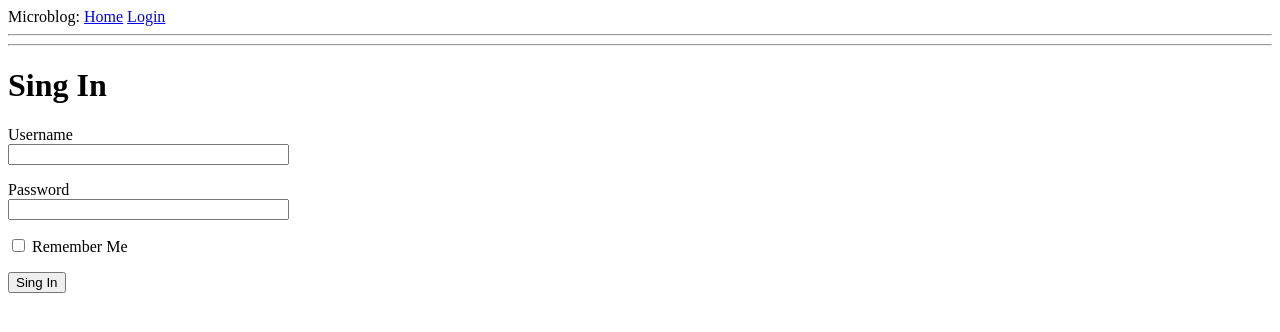
After one commit to th1998c/Microblog, a Flask app: page /login in a window 1280 px wide. The commit adds this page. Shown: the top 332 px of the page. Run offline with Flask 2, Linux system fonts and the light colour scheme.

Commit message:
criado form de login e campos validados

```diff
--- a/app/__init__.py
+++ b/app/__init__.py
@@ -1,5 +1,8 @@
 from flask import Flask
 
+from app.config import Config
+
 app = Flask(__name__)
+app.config.from_object(Config)
 
 from app import routes
--- /dev/null
+++ b/app/config.py
@@ -0,0 +1,5 @@
+import os
+
+
+class Config(object):
+    SECRET_KEY = os.environ.get('SECRET_KEY') or 'you-will-never-guess'
--- /dev/null
+++ b/app/forms.py
@@ -0,0 +1,9 @@
+from flask_wtf import FlaskForm
+from wtforms import StringField, PasswordField, BooleanField, SubmitField
+from wtforms.validators import DataRequired
+
+class LoginForm(FlaskForm):
+    username = StringField('Username', validators=[DataRequired()])
+    password = PasswordField('Password', validators=[DataRequired()])
+    remember_me = BooleanField('Remember Me')
+    submit = SubmitField('Sing In')
--- a/app/routes.py
+++ b/app/routes.py
@@ -1,5 +1,5 @@
-from flask import render_template
-
+from flask import render_template, flash, redirect, url_for
+from app.forms import LoginForm
 from app import app
 
 @app.route('/')
@@ -17,3 +17,12 @@ def index():
         }
     ]
     return render_template('index.html', title='home', user=user, posts=posts)
+
+@app.route('/login', methods=['GET', 'POST'])
+def login():
+    form = LoginForm()
+    if form.validate_on_submit():
+        flash('Login requested for user {}, remember_me={}'.format(
+            form.username, form.remember_me.data))
+        return redirect(url_for('index'))
+    return render_template('login.html', title='Sing In', form=form)
--- a/app/templates/base.html
+++ b/app/templates/base.html
@@ -8,8 +8,21 @@
         {% endif %}
     </head>
     <body>
-        <div>Microblog: <a href="/index">Home</a></div>
+        <div>Microblog:
+            <a href="{{ url_for('index') }}">Home</a>
+            <a href="{{ url_for('login') }}">Login</a>
+        </div>
         <hr>
+        <hr>
+        {% with messages = get_flashed_messages() %}
+        {% if messages %}
+        <ul>
+            {% for message in messages %}
+            <li>{{ message }}</li>
+            {% endfor %}
+        </ul>
+        {% endif %}
+        {% endwith %}
         {% block content %}{% endblock %}
     </body>
 </html>
--- /dev/null
+++ b/app/templates/login.html
@@ -0,0 +1,25 @@
+{% extends "base.html" %}
+{% block content %}
+<h1>Sing In</h1>
+  <form action="" method="post" novalidate>
+    {{ form.hidden_tag() }}
+    <p>
+      {{ form.username.label }}<br>
+      {{ form.username(size=32) }}
+      {% for error in form.username.errors %}
+          <span style="color: red;">[{{ error }}]</span>
+      {% endfor %}
+    </p>
+    <p>
+      {{ form.password.label }}<br>
+      {{ form.password(size=32) }}
+      {% for error in form.password.errors %}
+          <span style="color: red;">[{{ error }}]</span>
+      {% endfor %}
+    </p>
+    <p>
+      {{ form.remember_me() }} {{ form.remember_me.label}}
+    </p>
+    <p> {{ form.submit() }}</p>
+  </form>
+{% endblock %}
```
